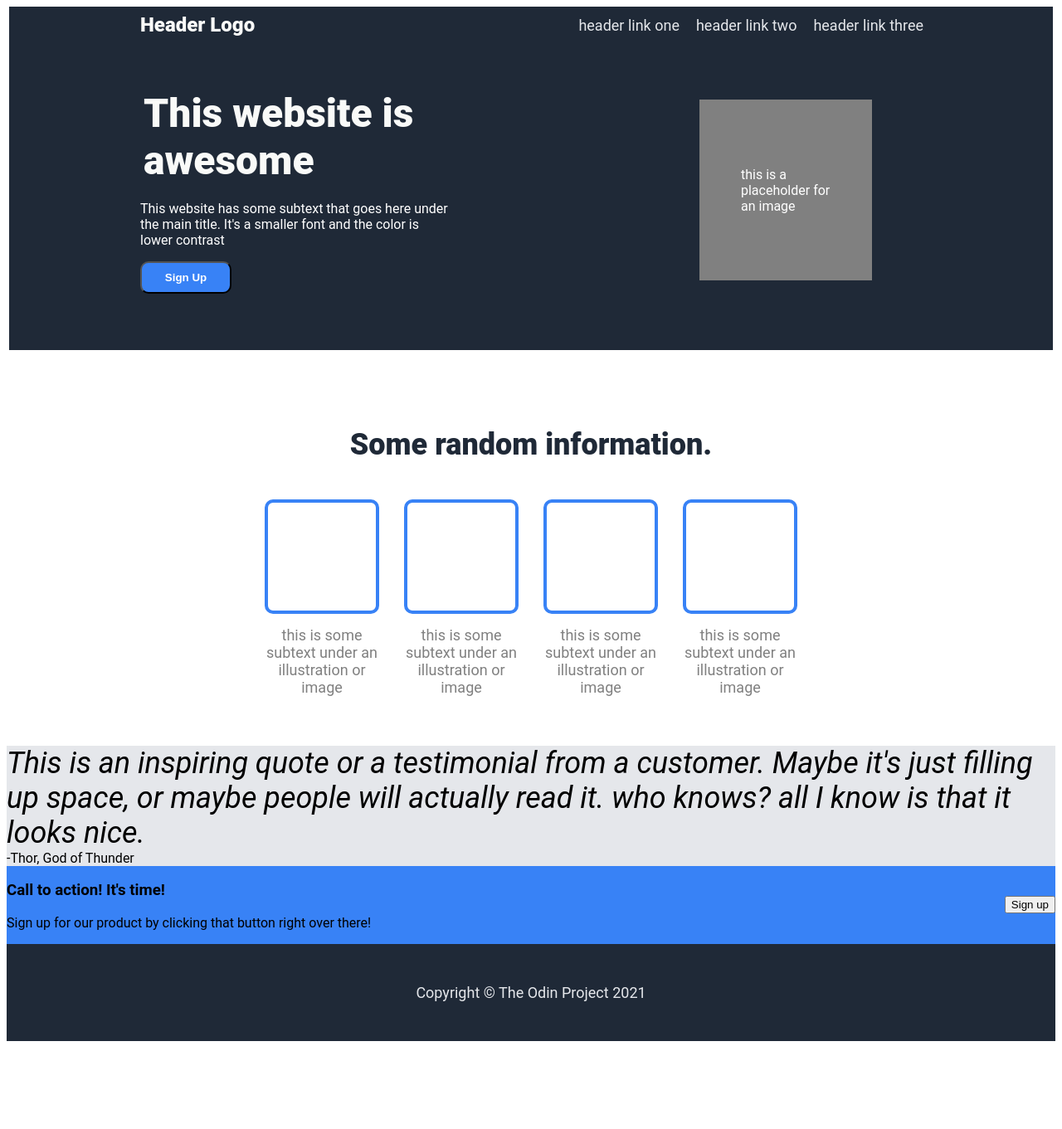
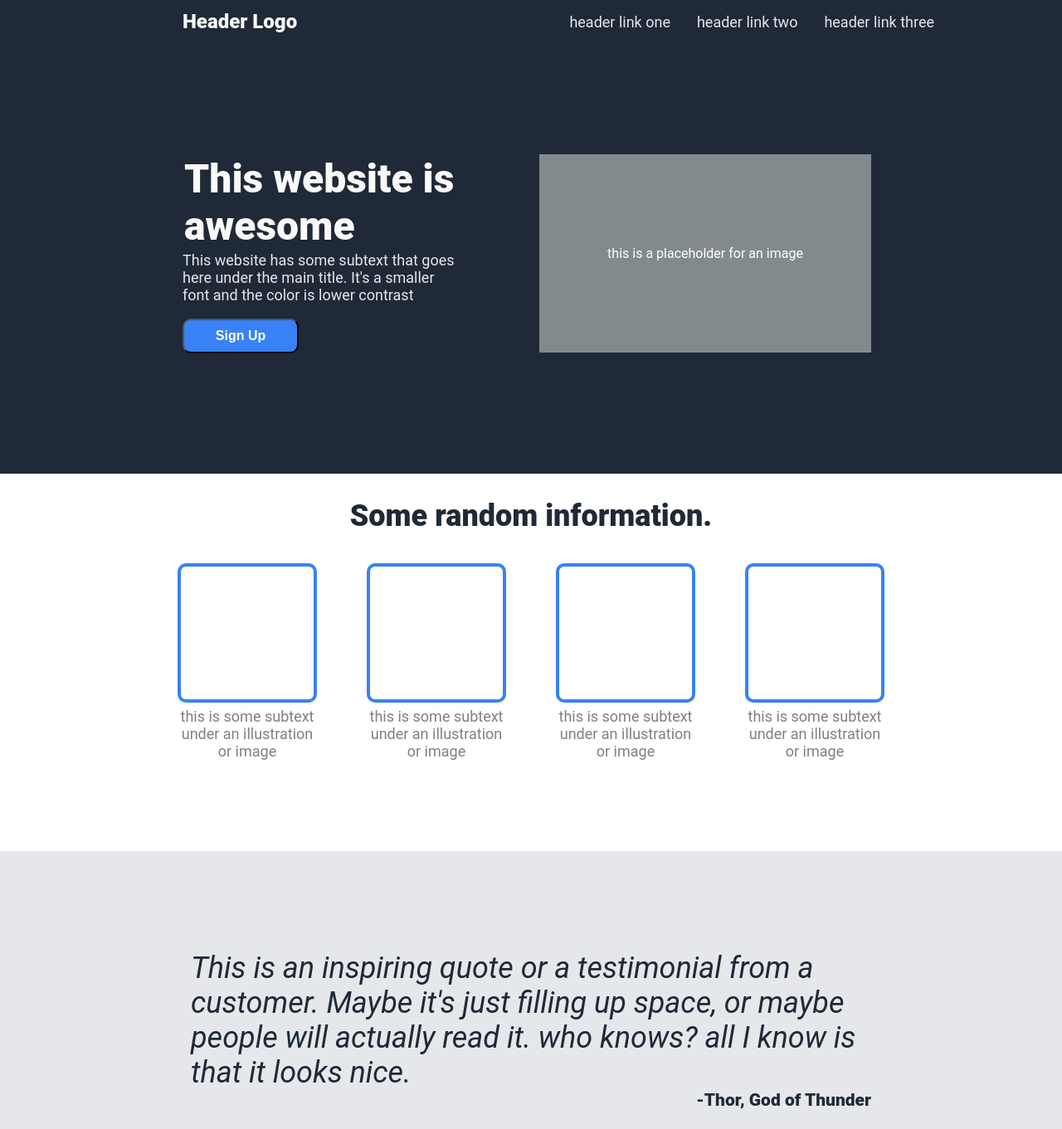
Before and after one commit to eyaHannachi/landing_page_project, a plain HTML site: page index.html in a window 1280 px wide. Shown: the top 1361 px of the page at 83% size. Before the commit the page ends 1263 px from the top, so only its background shows below. Drawn offline with Linux system fonts and the light colour scheme.

Commit message:
fixed the white border on the page added css to the rest of the page fixed size adjustments for the buttons adjusted the quote

```diff
--- a/index.html
+++ b/index.html
@@ -18,8 +18,9 @@
         </div>
         <div class="hero">
             <div class="cont">
+                <div hd="stuff"></div>
                 <h2 id="hd">This website is awesome</h2>
-                <p>This website has some subtext that goes here under the main title. It's a smaller font and the color is lower contrast</p>
+                <p id="stuff">This website has some subtext that goes here under the main title. It's a smaller font and the color is lower contrast</p>
                 <button class="s1">Sign Up</button>
             </div>
             <p id="pic">this is a placeholder for an image</p>
@@ -47,15 +48,17 @@
         </div>
     </div>
     <div class="part3">
-        <div class="quote">This is an inspiring quote or a testimonial from a customer. Maybe it's just filling up space, or maybe people will actually read it. who knows? all I know is that it looks nice.</div>
-        <div class="source">-Thor, God of Thunder</div>
+        <div class="blok">
+            <div class="quote">This is an inspiring quote or a testimonial from a customer. Maybe it's just filling up space, or maybe people will actually read it. who knows? all I know is that it looks nice.</div>
+            <div class="source">-Thor, God of Thunder</div>
+        </div>
     </div>
     <div class="part4">
         <div class="call">
             <h3>Call to action! It's time!</h3>
-            <p>Sign up for our product by clicking that button right over there!</p>
+            <p id="text2">Sign up for our product by clicking that button right over there!</p>
         </div>
-        <button>Sign up</button>
+        <button id="s2" class="s1">Sign up</button>
     </div>
     <div class="footer">
         Copyright © The Odin Project 2021
--- a/styles.css
+++ b/styles.css
@@ -1,19 +1,19 @@
 body{
     font-family: Roboto,sans-serif;
+    margin: 0px;
 }
 .part1{
     background-color: #1F2937;
     color: white;
-    padding: 8px;
-    margin: 3px;
 }
 .header{
     display: flex;
     justify-content: space-between;
     align-items: center;
+    padding-top: 12px;
 }
 .logo{
-    margin-left: 150px;
+    margin-left: 220px;
     font-size: 24px;
     color: #F9FAF8;
     font-weight: 900;
@@ -22,7 +22,7 @@ body{
     margin-right: 140px;
 }
 .link{
-    margin-inline: 8px;
+    margin-inline: 14px;
 }
 a{
     text-decoration: none;
@@ -33,36 +33,45 @@ a{
     display: flex;
     flex-direction: column;
     flex-wrap: wrap;
+    width: 550px;
 }
 .hero{
-    padding: 60px;
+    padding: 130px;
     margin-left: 90px;
     display: flex;
-    justify-content: space-between;
-    gap: 300px;
+    justify-content: center;
+    align-items: center;
+    gap: 100px;
+}
+#stuff{
+    margin-top: 0px;
+    font-size: 18px;
+    color: #E5E7EB;
 }
 #hd{
     font-size: 48px;
     color: #F9FAF8;
     font-weight:900;
     padding: 2px;
-    margin: 2px;
+    margin: 0px;
 }
 #pic{
     display: flex;
     justify-content: center;
     align-items: center;
-    margin-right: 150px;
-    background-color: gray;
-    padding: 50px;
+    margin-right: 100px;
+    background-color: rgb(131, 138, 142);
+    padding: 110px 80px;
+    width: 400px;
 }
 .s1{
     background-color: #3882f6;
-    font-weight: 900;
+    font-size: 16px;
+    font-weight: 700;
     color: white;
     padding: 10px;
     margin: 0px;
-    width: 110px;
+    width: 140px;
     border-radius: 10px;
 }
 .footer{
@@ -79,7 +88,7 @@ a{
     flex-direction: column;
     justify-content: center;
     align-items: center;
-    padding: 60px;
+    padding-bottom: 110px;
 }
 #mid{
     font-size: 36px;
@@ -95,9 +104,10 @@ a{
     padding: 20px;
     border: 4px solid #3882f6;
     border-radius: 10px;
-    margin: 15px;
-    width: 90px;
-    height: 90px;
+    margin-inline: 30px;
+    margin-block: 6px;
+    width: 120px;
+    height: 120px;
 }
 .container{
     display: flex;
@@ -109,25 +119,63 @@ a{
     text-align: center;
     font-size: 18px;
     color: gray;
-    width: 140px;
+    width: 170px;
 }
 .part3{
     background-color: #E5E7EB;
+    padding: 100px;
+    display: flex;
+    flex-direction: column;
+    justify-content: center;
+    align-items: center;
+}
+.blok{
+    width: 820px;
+    padding: 20px;
 }
 .quote{
     font-style:italic;
     font-size: 36px;
-    columns: #1F2937;
+    color: #1F2937;
+}
+.source{
+    text-align: right;
+    font-weight: 900;
+    color: #1F2937;
+    font-size: 21px;
+}
+.part4{
+    background-color: #3882f6;
+    border: 3px solid #3882f6;
+    border-radius: 10px;
     display: flex;
     justify-content: center;
     align-items: center;
+    gap: 200px;
+    padding-block: 30px;
+    margin: 8% 16%;
+    min-height: 10%;
+    min-width: 17%;
 }
-.part4{
+h3{
+    font-size: 25px;
+    margin: 0px;
+    padding-top: 20px;
+    color: white;
+}
+#text2{
+    margin: 0;
+    color:#E5E7EB;
+    padding-bottom: 20px;
+}
+#s2{
     background-color: #3882f6;
-    display: flex;
-    justify-content: space-between;
-    align-items: center;
+    border: 3px solid white;
+    font-size: 16px;
+    font-weight: 700;
+    color: white;
+    padding: 10px;
+    margin: 0px;
+    width: 140px;
+    border-radius: 10px;
 }
-.call{
-    text-align: left;
-}
```
